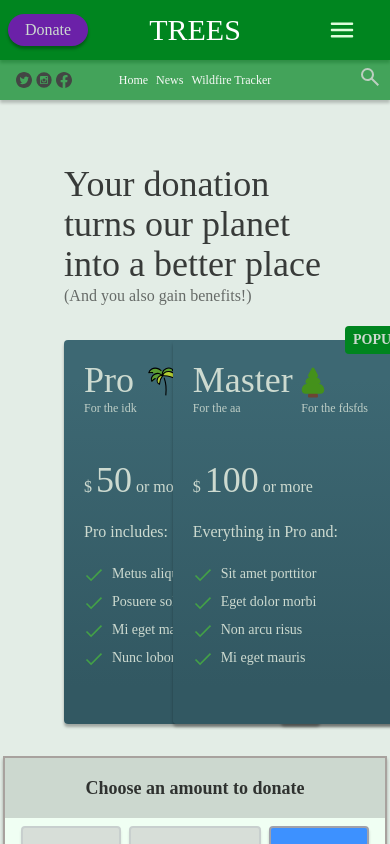
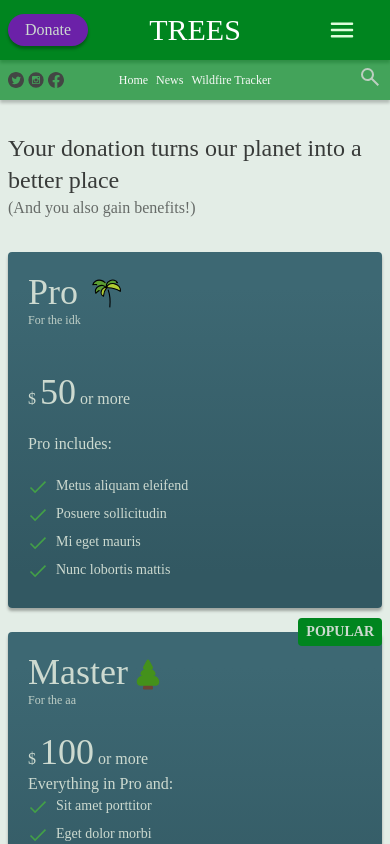
Before and after one commit to alefgomes0/trees, a React (Vite) app: page /donate in a window 390 px wide. Shown: the top 844 px of the page. Built offline with nearby package versions, Linux system fonts and the light colour scheme; a web font is replaced by a local one.

Commit message:
Implement media queries for the donate page

```diff
--- a/src/App.tsx
+++ b/src/App.tsx
@@ -9,23 +9,11 @@ import { News2 } from "./pages/News/News2.tsx";
 import { Donate } from "./pages/Donate/Donate.tsx";
 import { ArrowUp } from "./components/svg/ArrowUp.tsx";
 import { WildfireTracker } from "./pages/WildfireTracker/WildfireTracker.tsx";
+import { WindowSizeProvider } from "./components/context/WindowSizeContext.tsx";
 
 const App = () => {
-  const [isDesktop, setIsDesktop] = useState(window.innerWidth > 820);
-
-  useEffect(() => {
-    const handleResize = () => {
-      setIsDesktop(window.innerWidth > 820);
-    };
-
-    window.addEventListener("resize", handleResize);
-
-    return () => {
-      window.removeEventListener("resize", handleResize);
-    };
-  }, []);
-
   return (
+    <WindowSizeProvider>
       <div className="grid grid-rows-[auto_1fr_30px] sm:grid-rows-[120px_1fr_30px] bg-[#e3ede6] font-IBMSansMedium overflow-hidden">
         <BrowserRouter>
           <Header />
@@ -43,6 +31,7 @@ const App = () => {
           </footer>
         </BrowserRouter>
       </div>
+    </WindowSizeProvider>
   );
 };
 
--- a/src/components/DonationBenefits/DonationBenefits.tsx
+++ b/src/components/DonationBenefits/DonationBenefits.tsx
@@ -5,8 +5,8 @@ import { SmallPlant } from "../svg/SmallPlant";
 
 export const DonationBenefits = () => {
   return (
-    <div className="grid grid-rows-1 grid-cols-3 font-IBMSansLight gap-16">
-      <div className="rounded text-gwhite w-64 h-96 grid grid-cols-1 auto-rows-min gap-5 p-5 shadow-[0_3px_3px_0_rgba(0,0,0,0.3)] bg-gradient-to-b from-[rgba(61,104,115,1)] from-10%  to-[rgba(50,88,98,1)] to-90%">
+    <div className="grid grid-rows-3 sm:grid-rows-1 grid-cols-1 sm:grid-cols-3 font-IBMSansLight gap-6 sm:gap-16 w-screen px-2 sm:px-16">
+      <div className="rounded text-gwhite w-full sm:w-64 sm:h-96 grid grid-cols-1 auto-rows-min gap-5 p-5 shadow-[0_3px_3px_0_rgba(0,0,0,0.3)] bg-gradient-to-b from-[rgba(61,104,115,1)] from-10%  to-[rgba(50,88,98,1)] to-90%">
         <div className="grid grid-rows-2">
           <div className="flex items-center gap-2">
             <h4 className="text-4xl font-IBMSerifLight">Pro</h4>
@@ -37,7 +37,7 @@ export const DonationBenefits = () => {
           </div>
         </div>
       </div>
-      <div className="relative rounded text-gwhite w-64 h-96 grid grid-cols-1 auto-rows-min gap-5 p-5 shadow-[0_3px_3px_0_rgba(0,0,0,0.3)] bg-gradient-to-b from-[rgba(61,104,115,1)] from-10%  to-[rgba(50,88,98,1)] to-90%">
+      <div className="relative rounded text-gwhite w-full grid-cols-1 auto-rows-min gap-5 p-5 shadow-[0_3px_3px_0_rgba(0,0,0,0.3)] bg-gradient-to-b from-[rgba(61,104,115,1)] from-10%  to-[rgba(50,88,98,1)] to-90%">
         <div className="grid  grid-rows-2">
           <div className="flex items-center">
             <h4 className="text-4xl font-IBMSerifLight">Master</h4>
@@ -74,7 +74,7 @@ export const DonationBenefits = () => {
           </div>
         </div>
       </div>
-      <div className="rounded text-gwhite w-64 h-96 grid grid-cols-1 auto-rows-min gap-5 p-5 shadow-[0_3px_3px_0_rgba(0,0,0,0.3)] bg-gradient-to-b from-[rgba(61,104,115,1)] from-10%  to-[rgba(50,88,98,1)] to-90%">
+      <div className="rounded text-gwhite w-full grid grid-cols-1 auto-rows-min gap-5 p-5 shadow-[0_3px_3px_0_rgba(0,0,0,0.3)] bg-gradient-to-b from-[rgba(61,104,115,1)] from-10%  to-[rgba(50,88,98,1)] to-90%">
         <div className="grid grid-rows-2">
           <div className="flex items-center gap-2">
             <h4 className="text-4xl font-IBMSerifLight">Ultra</h4>
--- a/src/components/Header/Header.tsx
+++ b/src/components/Header/Header.tsx
@@ -4,10 +4,11 @@ import { SocialMediaIcons } from "../SocialMediaIcons/SocialMediaIcons";
 import { Hamburger } from "../Hamburger/Hamburger";
 import { useState, useRef } from "react";
 import { SearchIcon } from "../svg/SearchIcon";
+import { getWindowSize } from "../context/WindowSizeContext";
 
 export const Header = () => {
   const [isVisible, setIsVisible] = useState(false);
-  const [isMobile, setIsMobile] = useState(window.innerWidth < 500);
+  const { isMobile } = getWindowSize();
   const divRef = useRef<HTMLDivElement>(null!);
   const svgRef = useRef<SVGSVGElement>(null!);
   const handleClick = (e: React.MouseEvent | MouseEvent) => {
@@ -64,7 +65,7 @@ export const Header = () => {
         <div className="h-[40px] bg-[#00851f] opacity-70 grid grid-rows-[minmax(40px, 40px)] grid-cols-1 content-center shadow-[0_3px_3px_0_rgba(0,0,0,0.3)] p-2 sm:px-16">
           <div className="h-[30px] text-sm self-start justify-self-start row-start-1 row-end-2 col-start-1 col-end-2">
             {isMobile ? (
-              <div className="flex items-center h-full pl-2">
+              <div className="flex items-center h-full">
                 <SocialMediaIcons />
               </div>
             ) : (
--- a/src/components/Idk/Idk.tsx
+++ b/src/components/Idk/Idk.tsx
@@ -1,10 +1,23 @@
 import { Link } from "react-router-dom";
 import { scrollToTop } from "../../utilities/ScrollToTop";
+import { getWindowSize } from "../context/WindowSizeContext";
 
 export const Idk = () => {
+  const { isMobile } = getWindowSize();
+
   return (
     <div className="h-max grid sm:grid-cols-[auto_1fr] grid-rows-1 bg-[#e3ede6] gap-2 sm:gap-8 items-center pt-4 px-2 sm:px-16">
-      <div className="col-start-1 col-end-2 w-[175px] sm:w-[500px] h-[175px] sm:h-[500px] sm:mt-[70px] self-start rounded-[50%] bg-[url('../../../images/undraw_nature_m5ll.png')] bg-cover bg-center shadow-[0_3px_3px_0_rgba(0,0,0,0.3)]"></div>
+      <img
+        src={`${
+          isMobile
+            ? "/images/undraw_Walking_outside_re_56xo.png"
+            : "/images/undraw_nature_m5ll.png"
+        }`}
+        alt="some trees"
+        className={`col-start-1 col-end-2 w-full sm:w-[500px] h-full sm:h-[500px] sm:mt-[70px] self-start ${
+          isMobile ? "rounded aspect-[7/5,2]" : "rounded-[50%]"
+        } bg-cover bg-center shadow-[0_3px_3px_0_rgba(0,0,0,0.3)]`}
+      />
       <div className="flex flex-col gap-6 self-start sm:mt-[64px]">
         <h2 className="font-[#031206] text-xl sm:text-5xl opacity-75 font-IBMSerifMedium">
           More wildfires are ravaging the world — and they are getting worse
--- a/src/components/context/WindowSizeContext.tsx
+++ b/src/components/context/WindowSizeContext.tsx
@@ -4,7 +4,11 @@ type WindowSizeProviderProps = {
   children: React.ReactNode
 }
 
-const WindowSizeContext = createContext({});
+type WindowSizeContextValues = {
+  isMobile: boolean
+}
+
+const WindowSizeContext = createContext({} as WindowSizeContextValues);
 
 export const getWindowSize = () => {
   return useContext(WindowSizeContext);
@@ -12,4 +16,12 @@ export const getWindowSize = () => {
 
 export const WindowSizeProvider = ({children}: WindowSizeProviderProps) => {
   const [isMobile, setIsMobile] = useState(window.innerWidth < 500);
+
+  return (
+    <WindowSizeContext.Provider
+      value={{isMobile}}
+    >
+      {children}
+    </WindowSizeContext.Provider>
+  )
 }
--- a/src/pages/Donate/Donate.tsx
+++ b/src/pages/Donate/Donate.tsx
@@ -4,9 +4,9 @@ import { DonationBenefits } from "../../components/DonationBenefits/DonationBene
 export const Donate = () => {
   return (
     <main>
-      <div className="grid grid-rows-[auto_1fr] grid-cols-1 justify-items-center items-center gap-8 px-16 mb-32">
+      <div className="grid grid-rows-[auto_1fr] grid-cols-1 justify-items-center items-center gap-8 px-2 sm:px-16 mb-32">
         <div className="flex flex-col">
-          <h3 className="text-4xl mt-16 font-IBMSerifMedium opacity-75">
+          <h3 className="text-2xl sm:text-4xl mt-8 sm:mt-16 font-IBMSerifMedium opacity-75">
             Your donation turns our planet into a better place
           </h3>
           <h5 className="font-IBMSerifMedium opacity-[55%]">
```
Lines whose indentation alone changed are shown as unchanged.
